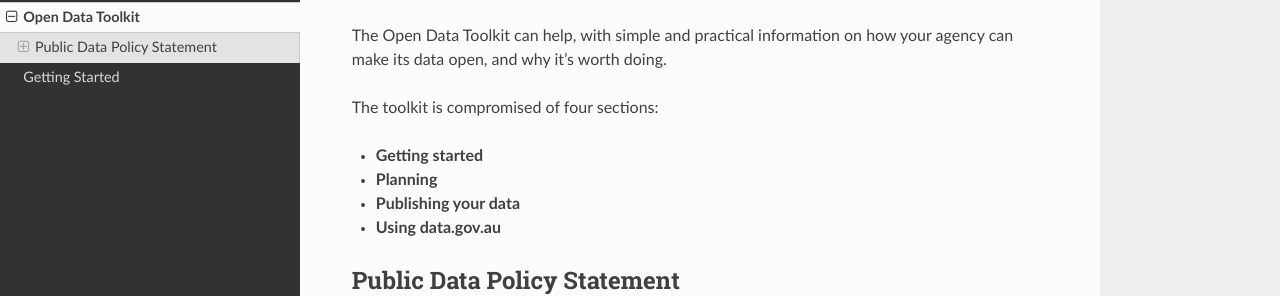
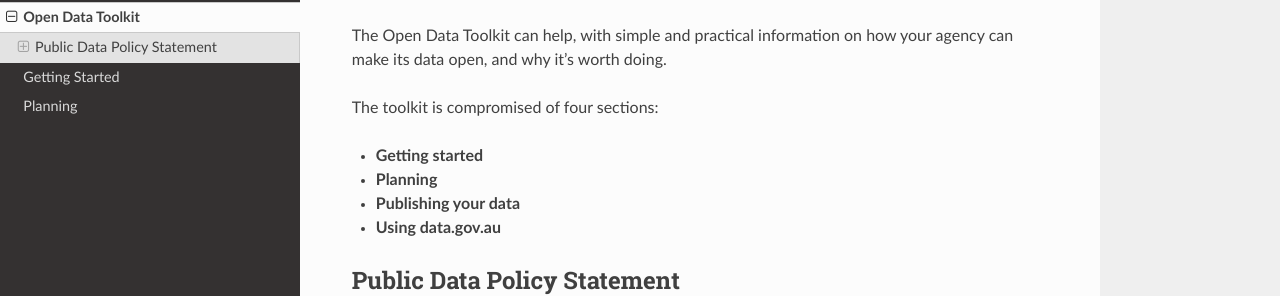
Before and after one commit to ajbar7/allan-toolkit-test, an MkDocs documentation site: the page built from docs/index.md, in a window 1280 px wide. Shown: the part 136-432 px from the top of the page. Built offline with MkDocs 1.6.1, drawn with Linux system fonts in a browser that asks for light colours; nearby versions of some CDN libraries; old or Windows-style settings are respelled for this version of MkDocs.

Commit message:
Update mkdocs.yml

```diff
--- a/mkdocs.yml
+++ b/mkdocs.yml
@@ -2,6 +2,7 @@
 pages:
     - [index.md, Home, "Open Data Toolkit"]
     - [getting-started.md, "Getting Started"]
+    - [planning.md, "Planning"]
 theme: readthedocs
 site_favicon: imgs/favicon.ico
 google_analytics:
```
